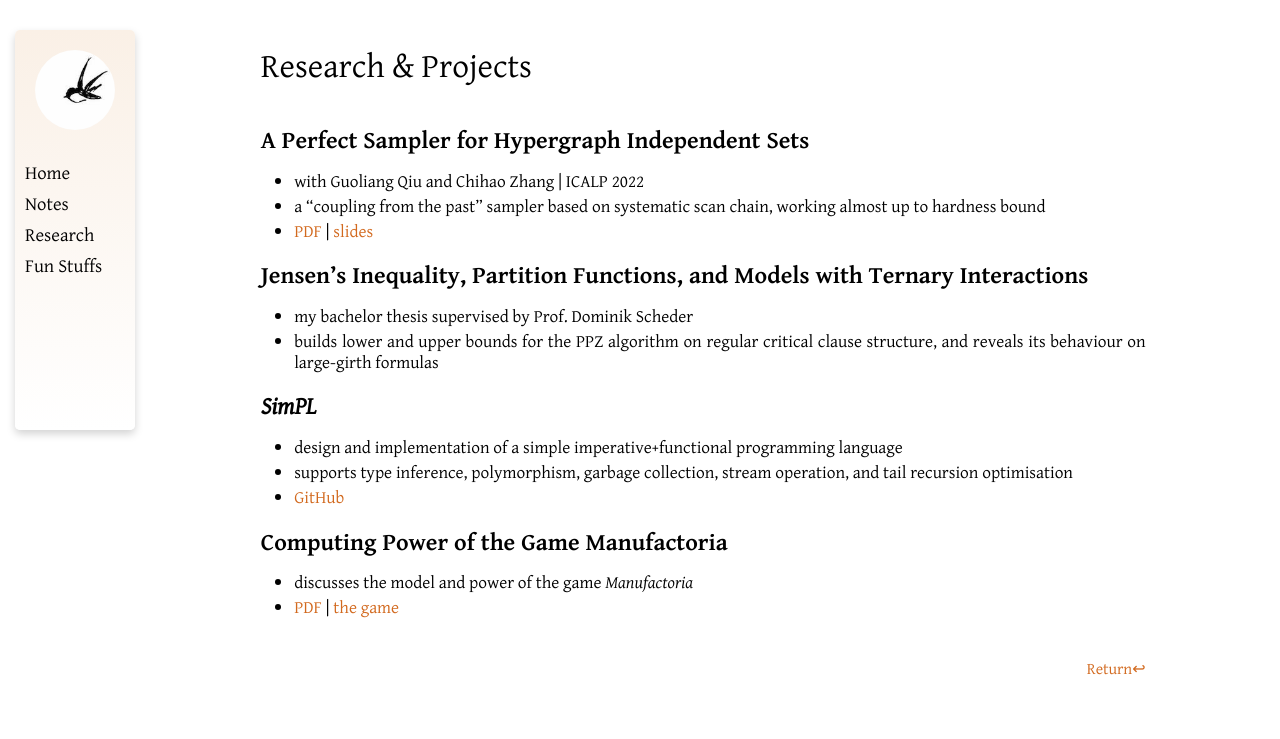
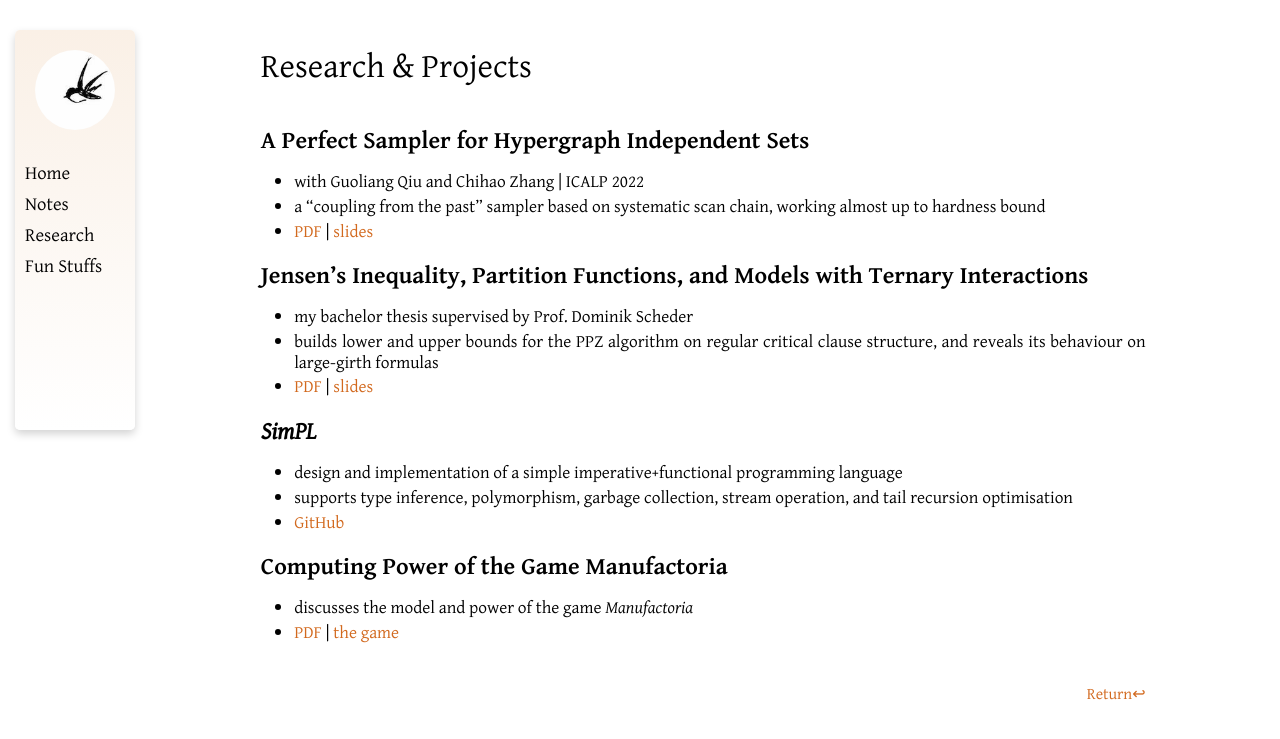
Before and after one commit to YanhengWang/yanhengwang.github.io, a Jekyll site: the page built from research/index.md, in a window 1280 px wide. Shown: the top 739 px of the page. Built offline with Jekyll 4.4.1, drawn with Linux system fonts in a browser that asks for light colours.

Commit message:
upload files

```diff
--- a/research/index.md
+++ b/research/index.md
@@ -13,6 +13,7 @@ title: Research & Projects
 
 - my bachelor thesis supervised by Prof. Dominik Scheder
 - builds lower and upper bounds for the PPZ algorithm on regular critical clause structure, and reveals its behaviour on large-girth formulas
+- [PDF](./bachelor-thesis.pdf) &#124; [slides](./bachelor-slides.pdf)
 
 # *SimPL*
 
```
Also changed, not shown: 2 other files.
